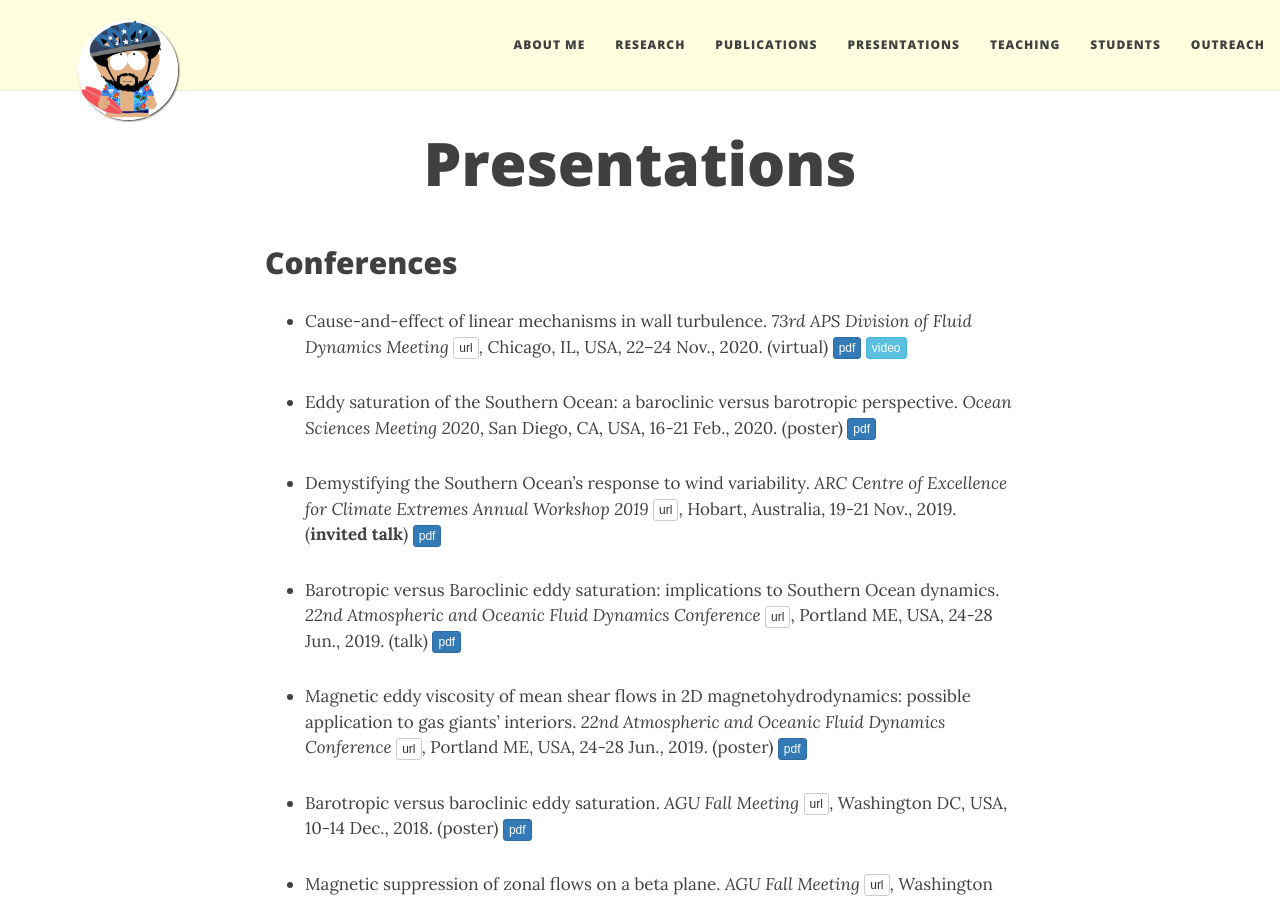
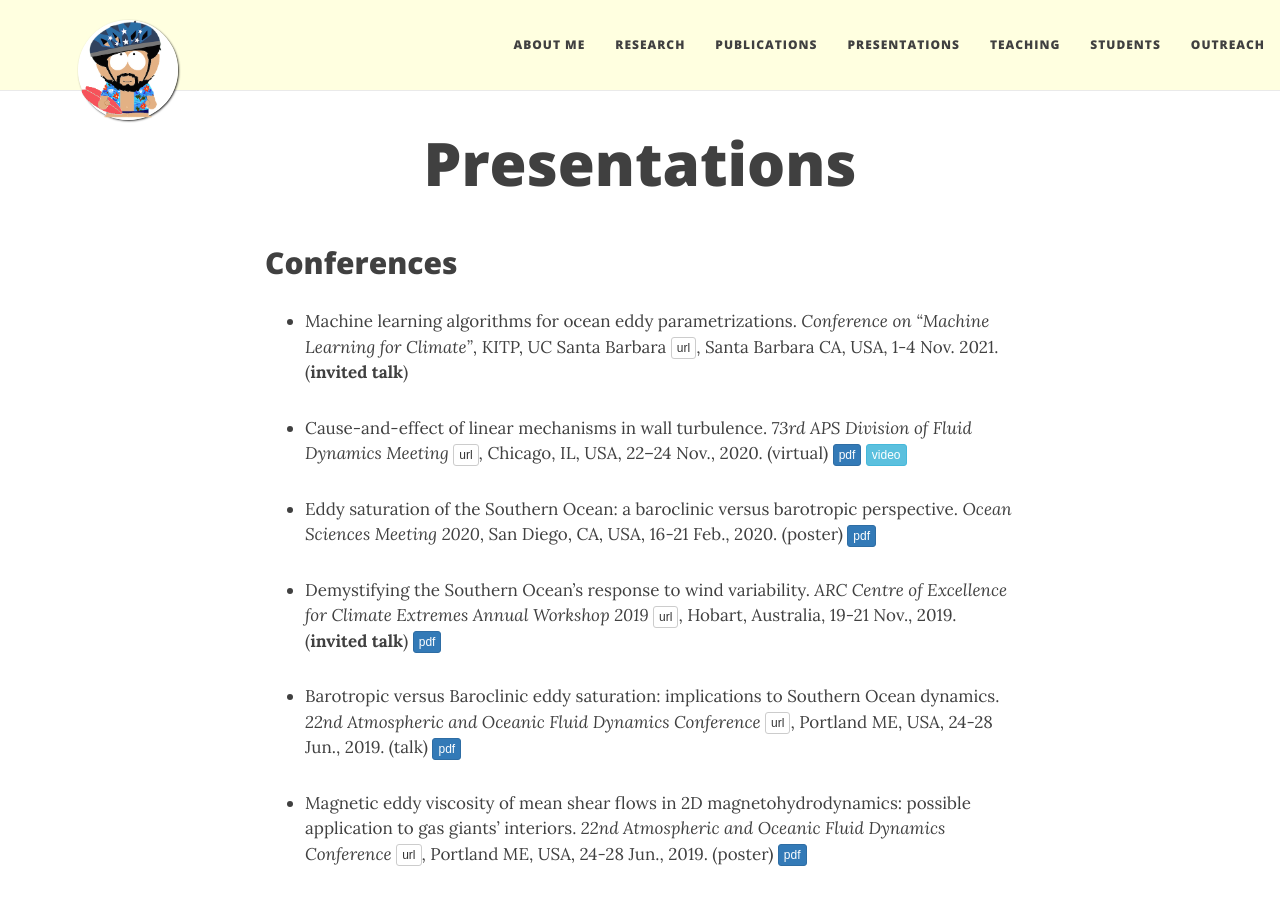
Before and after one commit to navidcy/navidcy.github.io, a Jekyll site: the page built from presentations.md, in a window 1280 px wide and 900 px high. Built offline with Jekyll 4.4.1, drawn with Linux system fonts in a browser that asks for light colours; nearby versions of some CDN libraries.

Commit message:
add KITP invitation

```diff
--- a/presentations.md
+++ b/presentations.md
@@ -6,6 +6,8 @@
 ---
 
 ## Conferences
+
+- Machine learning algorithms for ocean eddy parametrizations. _Conference on "Machine Learning for Climate"_, KITP, UC Santa Barbara [<span class="btn btn-default btn-xs{{end}}" style="font-family:sans-serif;">url</span>][KITP-site]{:target="_blank"}, Santa Barbara CA, USA, 1-4 Nov. 2021. (**invited talk**)
 
 - Cause-and-effect of linear mechanisms in wall turbulence. _73rd APS Division of Fluid Dynamics Meeting_ [<span class="btn btn-default btn-xs{{end}}" style="font-family:sans-serif;">url</span>][APSDFD20-site]{:target="_blank"}, Chicago, IL, USA, 22–24 Nov., 2020. (virtual) [<span class="btn btn-primary btn-xs{{end}}" style="font-family:sans-serif;">pdf</span>][APSDFD20]  [<span class="btn btn-info btn-xs{{end}}" style="font-family:sans-serif;">video</span>][APSDFD20-youtube]{:target="_blank"}
 
```
